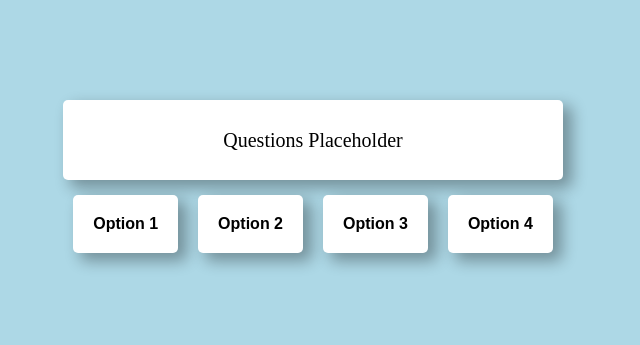
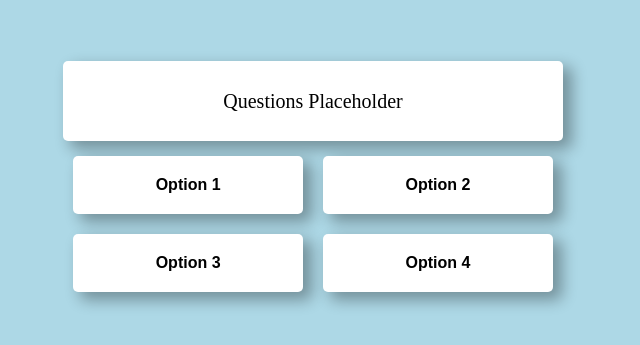
Before and after one commit to kxwzhang/tandem-trivia, a React (Create React App) app: page / in a window 1280 px wide. Shown: the part 219-564 px from the top of the page, without its empty margins (327-967 px from the left). Built offline with nearby package versions, Linux system fonts and the light colour scheme.

Commit message:
Recalculate the widths of the buttons to account for 10px margins

```diff
--- a/src/trivia.css
+++ b/src/trivia.css
@@ -7,6 +7,9 @@ body {
   justify-content: center;
   align-items: center;
   height: 100vh;
+}
+
+.trivia-container {
 }
 
 .trivia-question-container {
@@ -22,7 +25,8 @@ body {
 }
 
 .trivia-answers-container {
-  /* display: flex; */
+  display: flex;
+  flex-wrap: wrap;
   margin-top: 5px;
 }
 
@@ -35,4 +39,5 @@ body {
   font-weight: bold;
   font-size: 16px;
   margin: 10px;
+  width: calc(50% - 20px);
 }
```
